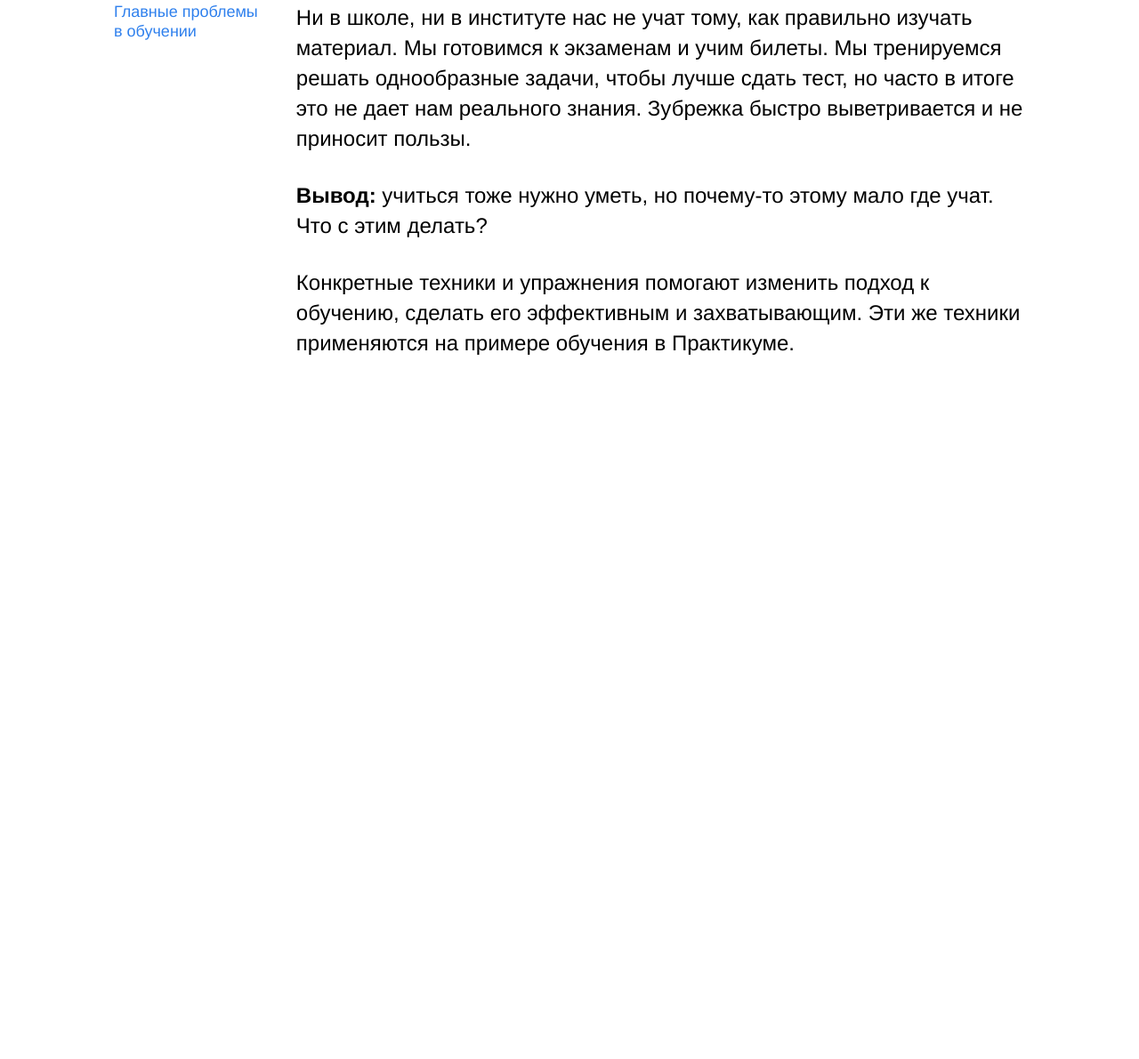
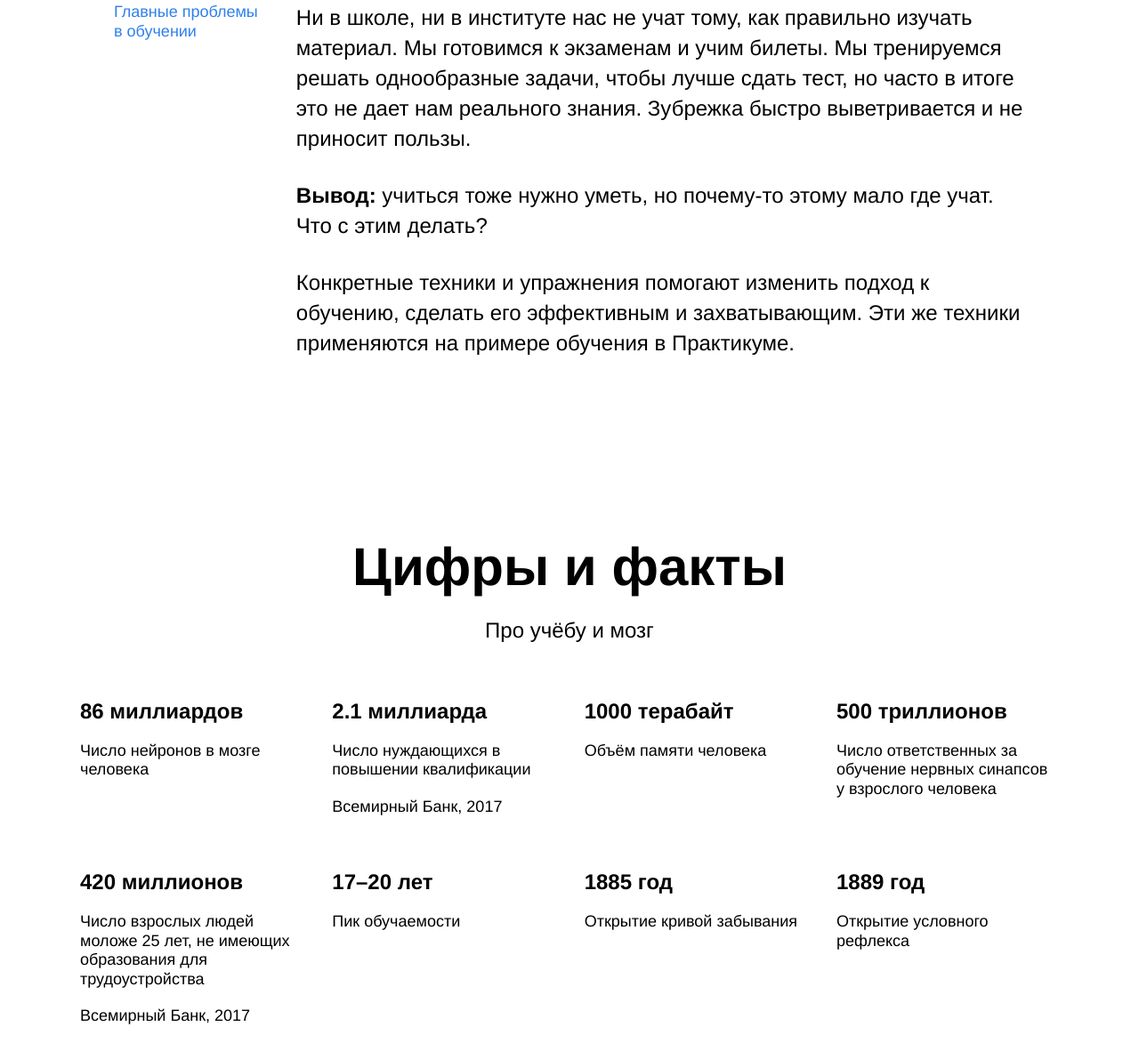
Before and after one commit to Pbi6aBY/how-to-learn, a plain HTML site: page index.html in a window 1280 px wide. Shown: the part 853-2044 px from the top of the page at 89% size. Before the commit the page ends 1356 px from the top, so only its background shows below. Drawn offline with Linux system fonts and the light colour scheme.

Commit message:
третий блок

```diff
--- a/index.html
+++ b/index.html
@@ -54,7 +54,46 @@
           </div>
         </section>
 
-        <section class="digits"></section>
+        <section class="digits">
+          <h1 class="section-title">Цифры и факты</h1>
+          <h2 class="section-subtitle">Про учёбу и мозг</h2>
+          <div class="table">
+            <div class="table__cell">
+              <h3 class="table__heading">86 миллиардов</h3>
+              <p class="table__text">Число нейронов в мозге человека</p>
+            </div>
+            <div class="table__cell">
+              <h3 class="table__heading">2.1 миллиарда</h3>
+              <p class="table__text">Число нуждающихся в повышении квалификации
+                </p><p class="table__text">Всемирный Банк, 2017</p>
+            </div>
+            <div class="table__cell">
+              <h3 class="table__heading">1000 терабайт</h3>
+              <p class="table__text">Объём памяти человека</p>
+            </div>
+            <div class="table__cell">
+              <h3 class="table__heading">500 триллионов</h3>
+              <p class="table__text">Число ответственных за обучение нервных синапсов у взрослого человека</p>
+            </div>
+            <div class="table__cell">
+              <h3 class="table__heading">420 миллионов</h3>
+              <p class="table__text">Число взрослых людей моложе 25 лет, не имеющих образования для трудоустройства
+              </p><p class="table__text">Всемирный Банк, 2017</p>
+            </div>
+            <div class="table__cell">
+              <h3 class="table__heading">17–20 лет</h3>
+              <p class="table__text">Пик обучаемости</p>
+            </div>
+            <div class="table__cell">
+              <h3 class="table__heading">1885 год</h3>
+              <p class="table__text">Открытие кривой забывания</p>
+            </div>
+            <div class="table__cell">
+              <h3 class="table__heading">1889 год</h3>
+              <p class="table__text">Открытие условного рефлекса</p>
+            </div>
+          </div>
+        </section>
 
         <section class="feynman"></section>
 
--- a/styles/style.css
+++ b/styles/style.css
@@ -77,7 +77,7 @@
 
 .description {
   display: flex;
-  margin-top: 100px;
+  margin: 100px 0;
   justify-content: center;
 }
 
@@ -120,7 +120,65 @@
   margin-top: 30px;
   margin-bottom: 30px;
 }
+.digits{
+  display: flex;
+  margin: 100px 0;
+  flex-direction: column;
+  justify-content: center;
+}
+.section-title{
+  display: flex;
+  margin: 0 auto;
+  width: 60%;
+  line-height: 1.15;
+  font-size: 60px;
+  font-weight: bold;
+  justify-content: center;
+}
 
+.section-subtitle{
+  display: flex;
+  margin: 20px auto 0px auto;
+  width: 60%;
+  line-height: 34px;
+  font-size: 24px;
+  font-weight: normal;
+  justify-content: center;
+}
+
+.table{
+  display: flex;
+  margin: 0px auto 0px auto;
+  width: 1100px;
+  justify-content: space-between;
+  flex-wrap: wrap;
+}
+
+.table__cell{
+  display: inline;
+  width: 250px;
+  margin-top: 60px;
+}
+
+.table__heading{
+  line-height: 1.15;
+  font-size: 24px;
+  font-weight: bold;
+  margin-bottom: 20px;
+  margin-top: 0px;
+}
+
+.table__text{
+  line-height: 1.2;
+  font-size: 18px;
+  font-weight: normal;
+  margin-top: 0;
+  margin-bottom: 20px;
+}
+.table__text:last-child{
+  margin-top: 20px;
+  margin-bottom: 0px;
+}
 /* и элемента с модификатором вида ключ-значение */
 .table__cell_theme_dark {
   width: 200px;
```
